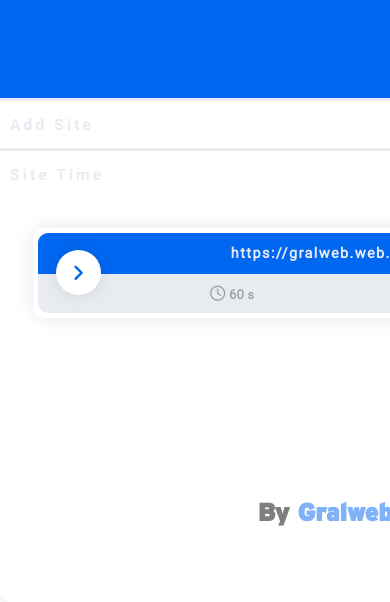
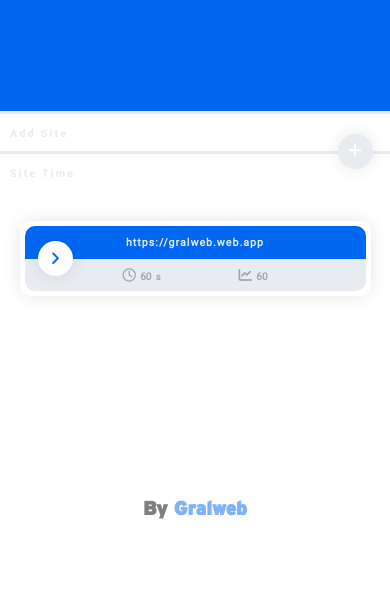
Before and after one commit to gralweb/gralweb-traffic, a website with bundled scripts: page index.html in a window 390 px wide. Shown: the part 242-844 px from the top of the page. Built offline with nearby package versions, Linux system fonts and the light colour scheme.

Commit message:
creando reglas para responsive design

```diff
--- a/src/sass/content/_content_urls.scss
+++ b/src/sass/content/_content_urls.scss
@@ -39,10 +39,6 @@
 			justify-content: center;
 			background-color: $color-primary;
 
-			// &._open {
-			// 	left: 0;
-			// }
-
 			& ._gt-url-option button {
 				@include box-shadow;
 				@include button-style;
@@ -58,6 +54,10 @@
 			& ._gt-url-options-close {
 				position: absolute;
 				left: 20px;
+
+				@media screen and (max-width: 475px) {
+					left: 10px;
+				}
 			}
 		}
 
@@ -71,10 +71,6 @@
 			display: flex;
 			flex-wrap: wrap;
 			align-items: center;
-
-			// &._open {
-			// 	right: -100%;
-			// }
 
 			& ._gt-url-options-open {
 				position: absolute;
@@ -92,6 +88,10 @@
 						color: $color-blanco;
 					}
 				}
+
+				@media screen and (max-width: 475px) {
+					left: 10px;
+				}
 			}
 
 			& ._gt-url-content-link {
@@ -99,14 +99,19 @@
 				right: 0;
 				top: 0;
 				width: 100%;
+				height: 50%;
 				display: flex;
-				padding: 12px;
+				align-items: center;
 				justify-content: center;
 				background-color: $color-primary;
 
 				a {
 					letter-spacing: .1em;
+					white-space: nowrap;
 					color: $color-gris;
+					max-width: 80%;
+					overflow: hidden;
+					text-overflow: ellipsis;
 					font: {
 						size: .75em;
 						weight: bold;
@@ -121,6 +126,10 @@
 					&:hover {
 						color: $color-blanco;
 					}
+
+					@media screen and (max-width: 475px) {
+						font-size: .55em;
+					}
 				}
 			}
 
@@ -131,6 +140,7 @@
 				bottom: 0;
 				display: flex;
 				margin: auto;
+				height: 50%;
 				cursor: default;
 				min-width: 200px;
 				padding: 10px 20px;
@@ -146,12 +156,30 @@
 
 				& * span:nth-child(2) {
 					font-size: .85em;
+					margin-left: 1px;
 				}
 
 				& * span:nth-child(3) {
 					font-size: .8em;
+					margin-left: 1px;
+				}
+
+				@media screen and (max-width: 475px) {
+					font-size: .7em;
+
+					& * span:nth-child(2) {
+						font-size: .75em;
+					}
+
+					& * span:nth-child(3) {
+						font-size: .7em;
+					}
 				}
 			}
+		}
+
+		@media screen and (max-width: 475px) {
+			min-height: 65px;
 		}
 	}
 
--- a/src/sass/content/_input_set_url.scss
+++ b/src/sass/content/_input_set_url.scss
@@ -5,6 +5,18 @@
 
 	& form {
 		width: 100%;
+
+		& input[type=number]::-webkit-inner-spin-button,
+		& input[type=number]::-webkit-outer-spin-button
+		{
+		  -webkit-appearance: none;
+		  margin: 0;
+		}
+
+		& input[type=number]
+		{
+		  -moz-appearance: textfield;
+		}
 	}
 
 	& ._gt-form-add-input {
@@ -25,8 +37,25 @@
 		&::placeholder {
 			color: $color-gris;
 			letter-spacing: .2em;
-			font: {
-				size: .9em;
+			font-size: .9em;
+		}
+
+		&._gt-error {
+			color: $color-error;
+			border-top-color: $color-error;
+
+			&::placeholder {
+				color: $color-error;
+			}
+		}
+
+		@media screen and (max-width: 475px) {
+			height: 40px;
+			padding: 2px 10px;
+			font-size: .7em;
+
+			&::placeholder {
+				font-size: .8em
 			}
 		}
 	}
@@ -59,6 +88,12 @@
 			&:hover {
 				background-color: $color-negro;
 			}
+
+			@media screen and (max-width: 475px) {
+				width: 35px;
+				height: 35px;
+				font-size: .8em;
+			}
 		}
 	}
 }
--- a/src/sass/footer/_footer.scss
+++ b/src/sass/footer/_footer.scss
@@ -16,6 +16,10 @@
 			family: $text-font-headers;
 		}
 
+		@media screen and (max-width: 475px) {
+			font-size: .85em;
+		}
+
 		& h3 {
 			color: $color-negro;
 			cursor: default;
--- a/src/sass/global.scss
+++ b/src/sass/global.scss
@@ -36,6 +36,15 @@ body {
     &::-webkit-scrollbar {
         display: none;
     }
+
+    @media screen and (max-width: 650px) {
+        width: 90%;
+    }
+
+    @media screen and (max-width: 475px) {
+        width: 100%;
+        border-radius: 0;
+    }
 }
 
 ._gt-container {
--- a/src/sass/header/_header.scss
+++ b/src/sass/header/_header.scss
@@ -25,6 +25,10 @@
 				weight: bold;
 				family: $text-font-headers;
 			}
+
+			@media screen and (max-width: 475px) {
+				font-size: 2.2em;
+			}
 		}
 	}
 }
--- a/src/sass/mixins.scss
+++ b/src/sass/mixins.scss
@@ -31,4 +31,10 @@
 	-moz-transition: all 300ms ease;
 	-ms-transition: all 300ms ease;
 	-o-transition: all 300ms ease;
+
+	@media screen and (max-width: 475px) {
+		width: 35px;
+		height: 35px;
+		font-size: .8em;
+	}
 }
--- a/src/sass/vars.scss
+++ b/src/sass/vars.scss
@@ -6,6 +6,7 @@ $color-primary: #0067F1;
 $color-blanco: #FFFFFF;
 $color-negro: #000000;
 $color-gris: #E8EBF0;
+$color-error: #E50000;
 
 // Text Fonts
 $text-font-regular: "roboto-regular";
```
Also changed, not shown: src/css/index.css.
